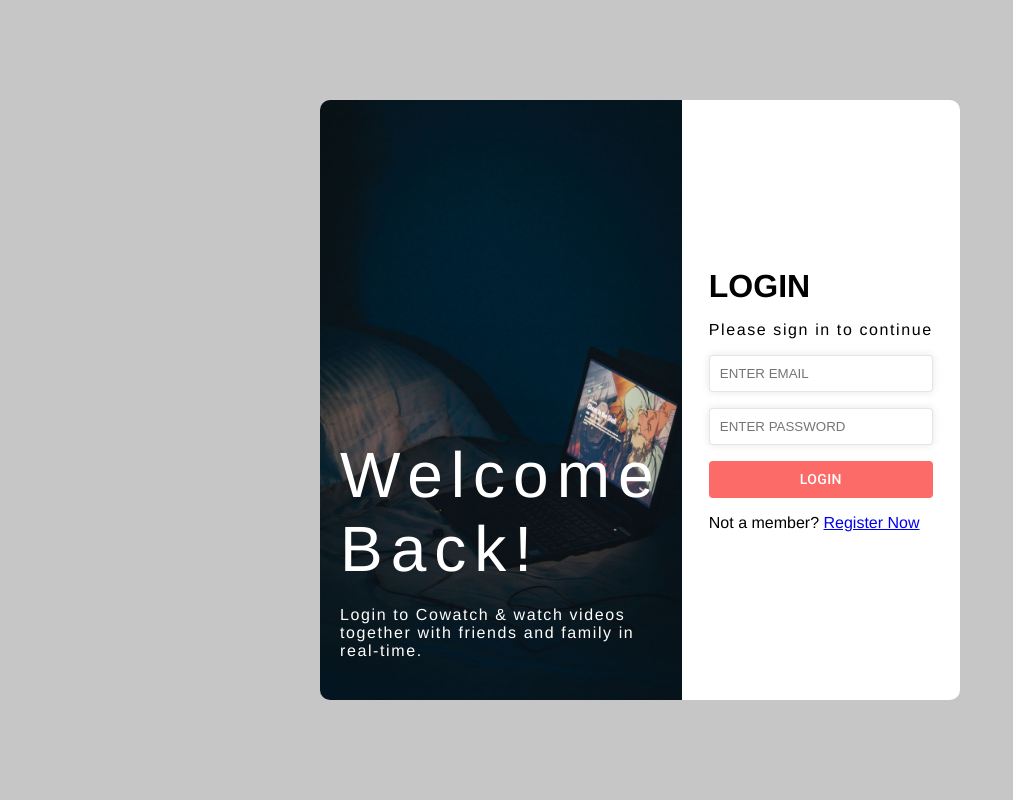
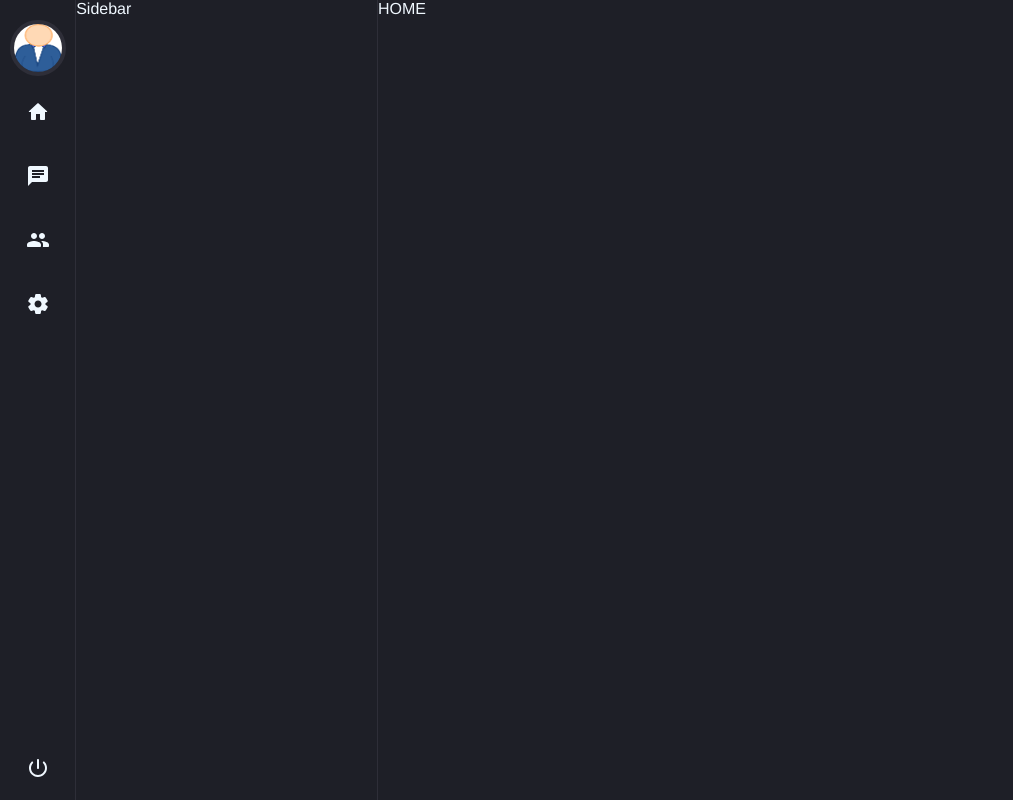
Before and after one commit to Apoorve8055/CoWatch-Watch-Videos-Together-in-Sync, a React (Create React App) app in the folder client/: page / in a window 1280 px wide. Before the commit this address led to /login. Shown: the whole page, without its empty margins (0-1013 px from the left). Built offline with nearby package versions, Linux system fonts and the light colour scheme.

Commit message:
UI: Header Complete

```diff
--- a/client/src/App.js
+++ b/client/src/App.js
@@ -4,14 +4,20 @@ import {
   Outlet,
   RouterProvider,
 } from "react-router-dom";
+import Header from "./Components/Header/Header";
+import Sidebar from "./Components/Sidebar/Sidebar";
+import Home from "./Pages/Home/Home";
 import Login from "./Pages/Login/Login";
 import Register from "./Pages/Register/Register";
+import "./App.scss";
 
 const App = () => {
-  const currentUser = false;
+  const currentUser = true;
   const Layout = () => {
     return (
-      <div className="">
+      <div className="App">
+        <Header />
+        <Sidebar />
         <Outlet />
       </div>
     );
@@ -45,7 +51,7 @@ const App = () => {
       children: [
         {
           path: "/",
-          element: <h1>Home</h1>,
+          element: <Home />,
         },
         {
           path: "/chat",
--- /dev/null
+++ b/client/src/App.scss
@@ -0,0 +1,8 @@
+@import "./theme/colors.scss";
+
+.App {
+  display: flex;
+  height: 100vh;
+  width: 100vw;
+  background-color: $background-color;
+}
--- /dev/null
+++ b/client/src/Components/Header/Header.js
@@ -0,0 +1,27 @@
+import "./Header.scss";
+import logo from "../../assets/png/user.png";
+import HomeRoundedIcon from "@mui/icons-material/HomeRounded";
+import GroupRoundedIcon from "@mui/icons-material/GroupRounded";
+import SettingsRoundedIcon from "@mui/icons-material/SettingsRounded";
+import PowerSettingsNewRoundedIcon from "@mui/icons-material/PowerSettingsNewRounded";
+import ChatIcon from "@mui/icons-material/Chat";
+
+const Header = () => {
+  return (
+    <div className="Header">
+      <div className="header-container">
+        <div className="header-menu">
+          <img src={logo} alt="logo" />
+          <div className="menu">
+            <HomeRoundedIcon className="item" />
+            <ChatIcon className="item" />
+            <GroupRoundedIcon className="item" />
+            <SettingsRoundedIcon className="item" />
+          </div>
+        </div>
+        <PowerSettingsNewRoundedIcon className="logOut" />
+      </div>
+    </div>
+  );
+};
+export default Header;
--- /dev/null
+++ b/client/src/Components/Header/Header.scss
@@ -0,0 +1,41 @@
+@use "../../theme/colors.scss" as *;
+.Header {
+  color: aliceblue;
+  width: calc(100vh - 90vh);
+  border-right: 1px solid $border-color;
+
+  .header-container {
+    display: flex;
+    align-items: center;
+    flex-direction: column;
+    height: 100%;
+    justify-content: space-between;
+
+    .header-menu {
+      img {
+        width: calc(100vh - 94vh);
+        height: calc(100vh - 94vh);
+        border: 4px solid $border-color;
+        border-radius: 50%;
+        overflow: hidden;
+        margin-top: 20px;
+        cursor: pointer;
+      }
+      .menu {
+        display: flex;
+        flex-direction: column;
+        justify-content: center;
+        align-items: center;
+        gap: 40px;
+        padding-top: 20px;
+        .item {
+          cursor: pointer;
+        }
+      }
+    }
+    .logOut {
+      padding-bottom: 20px;
+      cursor: pointer;
+    }
+  }
+}
--- /dev/null
+++ b/client/src/Components/Sidebar/Sidebar.js
@@ -0,0 +1,5 @@
+import "./Sidebar.scss";
+const Sidebar = () => {
+  return <div className="Sidebar">Sidebar</div>;
+};
+export default Sidebar;
--- /dev/null
+++ b/client/src/Components/Sidebar/Sidebar.scss
@@ -0,0 +1,6 @@
+@use "../../theme/colors.scss" as *;
+.Sidebar {
+  color: aliceblue;
+  width: calc(100vh - 60vh);
+  border-right: 1px solid $border-color;
+}
--- /dev/null
+++ b/client/src/Pages/Home/Home.js
@@ -0,0 +1,7 @@
+import "./Home.scss";
+
+const Home = () => {
+  return <div className="Home">HOME</div>;
+};
+
+export default Home;
--- /dev/null
+++ b/client/src/Pages/Home/Home.scss
@@ -0,0 +1,5 @@
+.Home {
+  color: aliceblue;
+  width: 75%;
+  //   background-color: antiquewhite;
+}
--- a/client/src/theme/colors.scss
+++ b/client/src/theme/colors.scss
@@ -1,4 +1,6 @@
-$background-color: #fff;
+$background-color: #1e1f27;
+$border-color: #2e2e38;
+
 $card: #e8e8e8;
 $card-medium: #f5f5f5;
 $card-light: #fff;
```
Also changed, not shown: client/src/assets/png/logo.png (added), client/src/assets/png/user.png (added).
